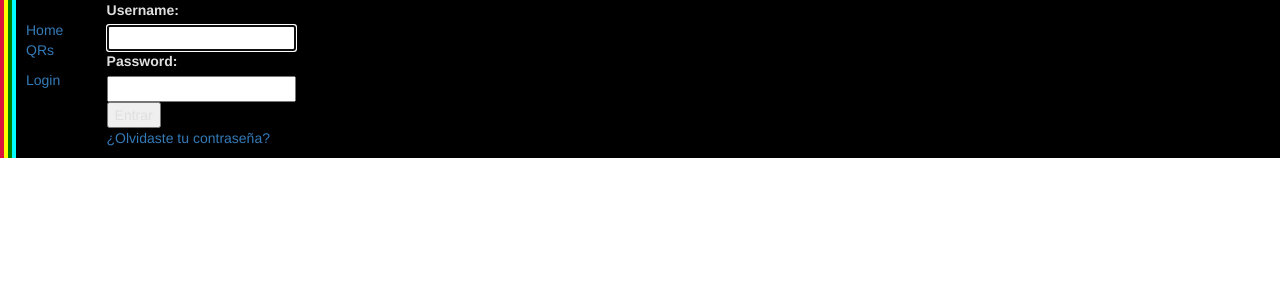
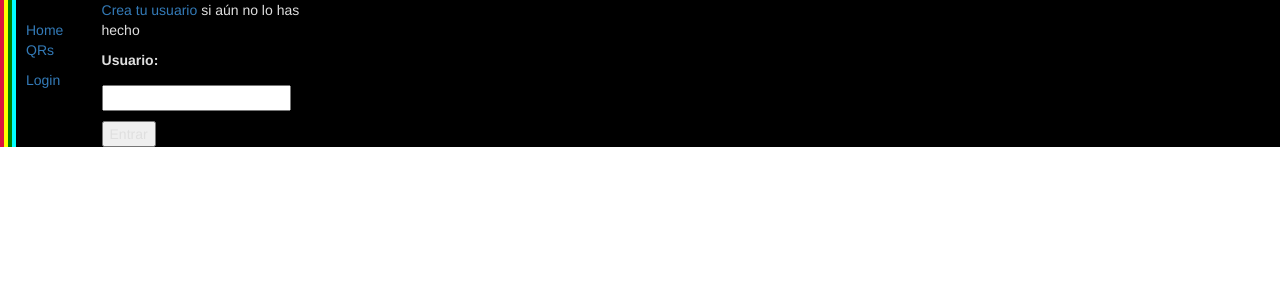
Before and after one commit to fran-r/gimkana_festa_major, a Django app: page /accounts/login/ in a window 1280 px wide. Shown: the top 300 px of the page. Run offline with Django 3.2, Linux system fonts and the light colour scheme; some libraries are stand-ins or nearby versions.

Commit message:
Signup and login using hidden password

```diff
--- a/accounts/forms.py
+++ b/accounts/forms.py
@@ -1,13 +1,30 @@
 from django import forms
-from django.contrib.auth.forms import UserCreationForm
+from django.contrib.auth.forms import UserCreationForm, AuthenticationForm
 from django.contrib.auth.models import User
 
 
 class SignUpForm(UserCreationForm):
-    first_name = forms.CharField(max_length=30, required=False, help_text='Optional.')
-    last_name = forms.CharField(max_length=30, required=False, help_text='Optional.')
-    email = forms.EmailField(max_length=254, help_text='Required. Inform a valid email address.')
+    username = forms.CharField(max_length=100, label='Usuario', help_text='*')
+    email = forms.EmailField(max_length=100, help_text='*')
+    password1 = forms.CharField(
+        widget=forms.HiddenInput,
+        # TODO: use the user agent as password
+        empty_value='G1mkana$',
+    )
+    password2 = forms.CharField(
+        widget=forms.HiddenInput,
+        # TODO: use the user agent as password
+        empty_value='G1mkana$',
+    )
 
     class Meta:
         model = User
-        fields = ('username', 'first_name', 'last_name', 'email', 'password1', 'password2', )
+        fields = ('username', 'email')
+
+class LoginForm(AuthenticationForm):
+    username = forms.CharField(max_length=100, label='Usuario', help_text='*')
+    password = forms.CharField(
+        widget=forms.HiddenInput,
+        # TODO: use the user agent as password
+        empty_value='G1mkana$',
+    )
--- a/accounts/urls.py
+++ b/accounts/urls.py
@@ -1,7 +1,12 @@
 from django.conf.urls import url
+from django.contrib.auth.views import LoginView
 
 from accounts import views as account_views
+from accounts.forms import LoginForm
 
 urlpatterns = [
     url(r'^signup/$', account_views.signup, name='signup'),
+    url(r'^login/$',
+        LoginView.as_view(template_name="registration/login.html", authentication_form=LoginForm),
+        name='login'),
 ]
--- a/templates/registration/login.html
+++ b/templates/registration/login.html
@@ -2,37 +2,30 @@
 
 {% block content %}
 
-{% if form.errors %}
-<p>Usuario y/o contraseña no válidos</p>
-{% endif %}
-
     {% if next %}
         {% if user.is_authenticated %}
-    <p>El usuario no tiene acceso a esta página.</p>
+            <p>El usuario no tiene acceso a esta página</p>
         {% else %}
-    <p>Inicia sesión para ver la página.</p>
+            <p>Inicia sesión para ver la página</p>
         {% endif %}
     {% endif %}
 
     <form method="post" action="{% url 'login' %}">
         {% csrf_token %}
 
-<div>
-  <td>{{ form.username.label_tag }}</td>
-  <td>{{ form.username }}</td>
-</div>
-<div>
-  <td>{{ form.password.label_tag }}</td>
-  <td>{{ form.password }}</td>
-</div>
+        {% if form.errors %}
+            <p><b>El usuario no existe.</b> <a href="{% url 'signup' %}">Crear usuario</a></p>
+        {% else %}
+            <p><a href="{% url 'signup' %}">Crea tu usuario</a> si aún no lo has hecho</p>
+        {% endif %}
 
         <div>
+            <p>{{ form.username.label_tag }}</p>
+            <p>{{ form.username }}</p>
+            <p>{{ form.password }}</p>
             <input type="submit" value="Entrar" />
             <input type="hidden" name="next" value="{{ next }}" />
         </div>
     </form>
 
-{# Assumes you setup the password_reset view in your URLconf #}
-<p><a href="{% url 'password_reset' %}">¿Olvidaste tu contraseña?</a></p>
-
 {% endblock %}
```
Also changed, not shown: templates/registration/signup.html (+18 -6 lines). Lines whose indentation alone changed are shown as unchanged.
